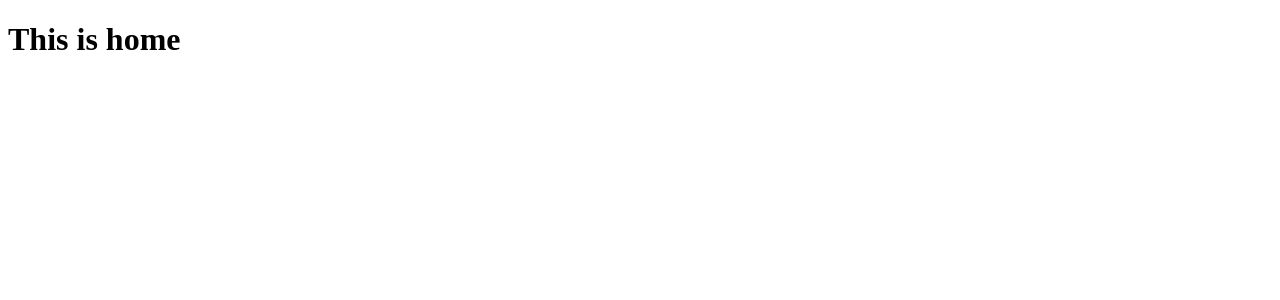
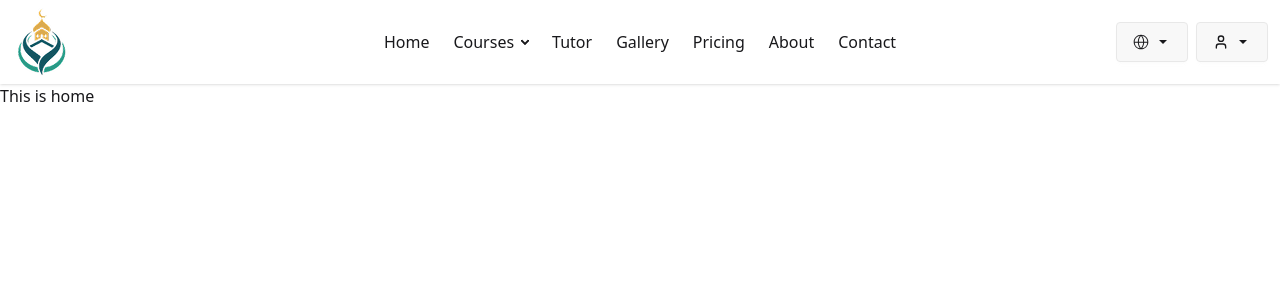
Before and after one commit to cerumiaktar/deeni-madrasa-website, a React (Vite) app: page / in a window 1280 px wide. Shown: the top 300 px of the page. Built offline with nearby package versions, Linux system fonts and the light colour scheme.

Commit message:
add navbar

```diff
--- a/src/Root/Root.jsx
+++ b/src/Root/Root.jsx
@@ -1,9 +1,11 @@
 import { Outlet } from "react-router-dom";
+import Navbar from "../pages/Shared/Navbar/Navbar";
 
 
 const Root = () => {
     return (
         <div>
+            <Navbar></Navbar>
             <Outlet></Outlet>
         </div>
     );
--- a/src/index.css
+++ b/src/index.css
@@ -0,0 +1,2 @@
+@import "tailwindcss";
+@plugin "daisyui";
--- a/src/pages/Shared/Navbar/Navbar.jsx
+++ b/src/pages/Shared/Navbar/Navbar.jsx
@@ -1,9 +1,74 @@
-import React from 'react';
+
+import { NavLink } from 'react-router-dom';
+import { GoGlobe } from "react-icons/go";
+import { IoMdArrowDropdown } from "react-icons/io";
+import { LuUser } from "react-icons/lu";
 
 const Navbar = () => {
     return (
-        <div>
-
+        <div className='bg-base-100 shadow-sm'>
+            <div className="navbar container mx-auto">
+                <div className="navbar-start">
+                    <div className="dropdown">
+                        <div tabIndex={0} role="button" className="btn btn-ghost lg:hidden">
+                            <svg xmlns="http://www.w3.org/2000/svg" className="h-5 w-5" fill="none" viewBox="0 0 24 24" stroke="currentColor"> <path strokeLinecap="round" strokeLinejoin="round" strokeWidth="2" d="M4 6h16M4 12h8m-8 6h16" /> </svg>
+                        </div>
+                        <ul
+                            tabIndex={0}
+                            className="menu menu-sm dropdown-content bg-base-100 text-base rounded-box z-1 mt-3 w-52 p-2 shadow">
+                            <li><NavLink to="/">Home</NavLink></li>
+                            <li>
+                                <NavLink>Courses</NavLink>
+                                <ul className="p-2">
+                                    <li><NavLink>Web Design</NavLink></li>
+                                    <li><NavLink>Web Development</NavLink></li>
+                                </ul>
+                            </li>
+                            <li><NavLink>Tutor</NavLink></li>
+                            <li><NavLink>Gallery</NavLink></li>
+                            <li><NavLink>Pricing</NavLink></li>
+                            <li><NavLink>About</NavLink></li>
+                            <li><NavLink>Contact</NavLink></li>
+                        </ul>
+                    </div>
+                    <a className="text-xl"><img src="/src/assets/images/islamic logo 1.png" alt="" /></a>
+                </div>
+                <div className="navbar-center hidden lg:flex">
+                    <ul className="menu menu-horizontal px-1 text-base">
+                        <li><NavLink to="/">Home</NavLink></li>
+                        <li>
+                            <details>
+                                <summary><NavLink>Courses</NavLink></summary>
+                                <ul className="p-2 md:w-52">
+                                    <li><NavLink>Web Design</NavLink></li>
+                                    <li><NavLink>Web Development</NavLink></li>
+                                </ul>
+                            </details>
+                        </li>
+                        <li><NavLink>Tutor</NavLink></li>
+                        <li><NavLink>Gallery</NavLink></li>
+                        <li><NavLink>Pricing</NavLink></li>
+                        <li><NavLink>About</NavLink></li>
+                        <li><NavLink>Contact</NavLink></li>
+                    </ul>
+                </div>
+                <div className="navbar-end">
+                    <div className="dropdown dropdown-start">
+                        <div tabIndex={0} role="button" className="btn m-1 text-base"><GoGlobe /> <IoMdArrowDropdown /></div>
+                        <ul tabIndex={0} className="dropdown-content menu bg-base-100 rounded-box z-1 w-52 p-2 shadow-sm">
+                            <li><a>Bangla</a></li>
+                            <li><a>English</a></li>
+                        </ul>
+                    </div>
+                    <div className="dropdown dropdown-start">
+                        <div tabIndex={0} role="button" className="btn m-1 text-base"><LuUser /> <IoMdArrowDropdown /></div>
+                        <ul tabIndex={0} className="dropdown-content menu bg-base-100 rounded-box z-1 w-52 p-2 shadow-sm">
+                            <li><a>Login</a></li>
+                            <li><a>Registration</a></li>
+                        </ul>
+                    </div>
+                </div>
+            </div>
         </div>
     );
 };
```
